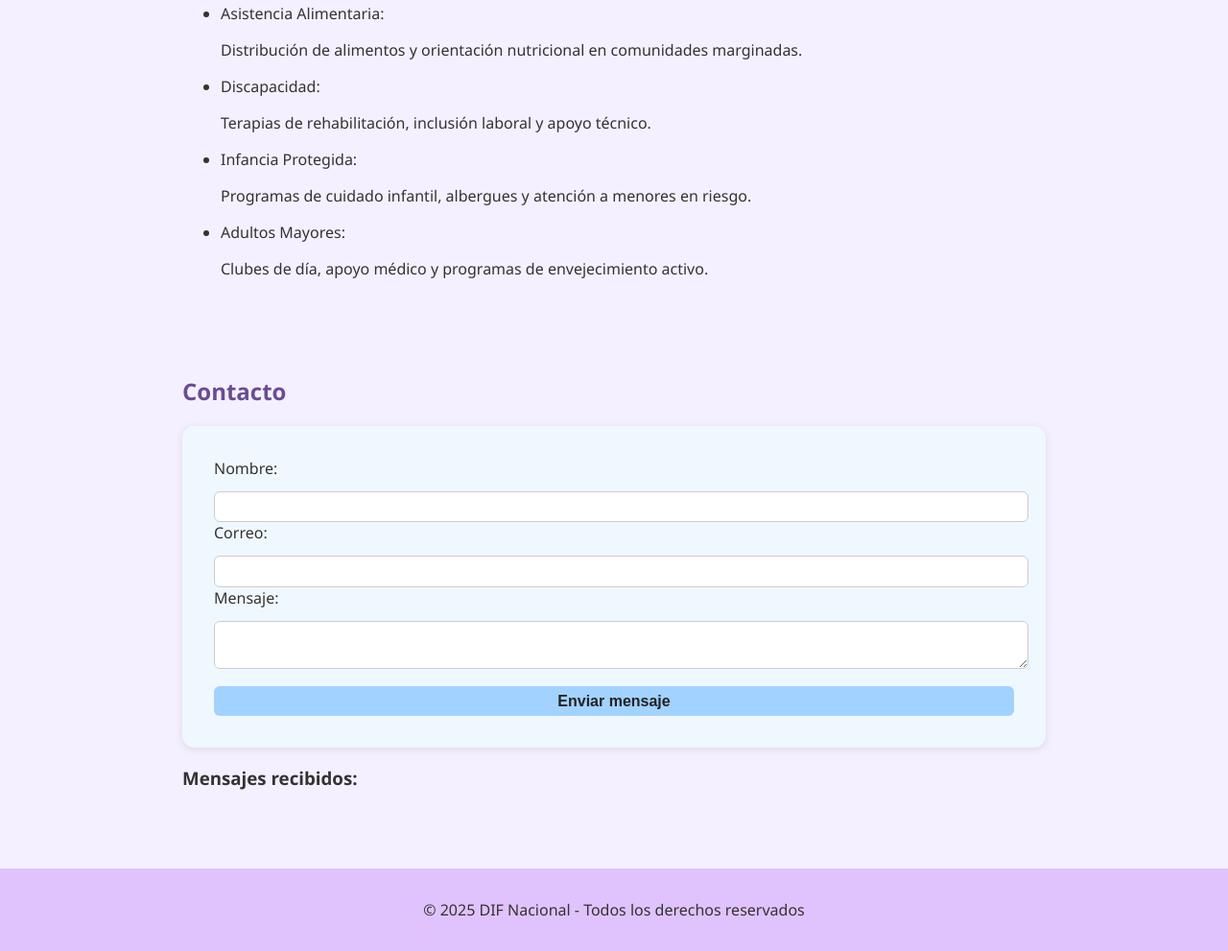
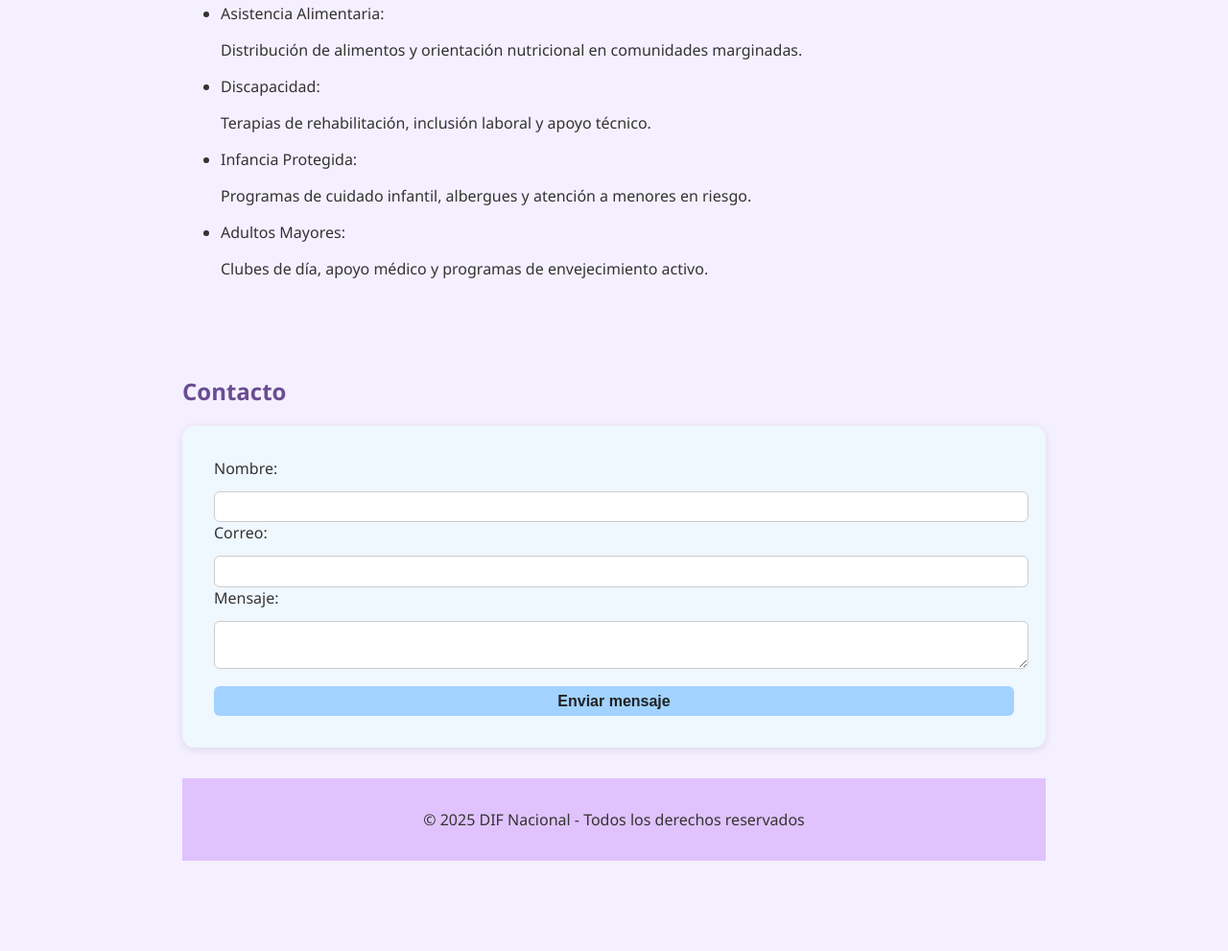
Before and after one commit to Van-craxker/P-gina-DIF, a plain HTML site: page index.html in a window 1280 px wide. Shown: the part 1711-2702 px from the top of the page at 96% size. After the commit the page ends 2640 px from the top, so only its background shows below. Drawn offline with Linux system fonts and the light colour scheme.

Commit message:
Update index.html

```diff
--- a/index.html
+++ b/index.html
@@ -77,12 +77,6 @@
   <button type="submit">Enviar mensaje</button>
 </form>
 
-  <div id="mensajesGuardados">
-    <h3>Mensajes recibidos:</h3>
-    <ul id="listaMensajes"></ul>
-  </div>
-</section>
-
 <footer>
   <p>&copy; 2025 DIF Nacional - Todos los derechos reservados</p>
 </footer>
```
